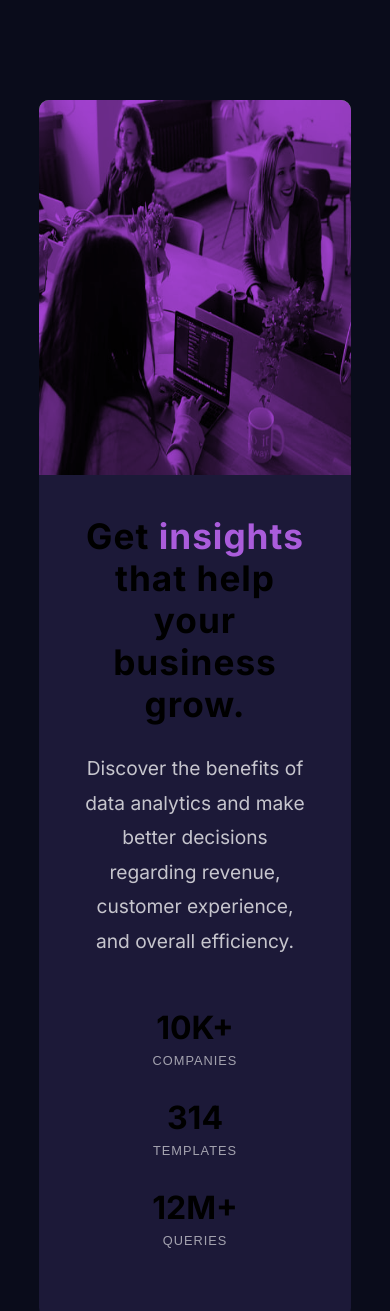
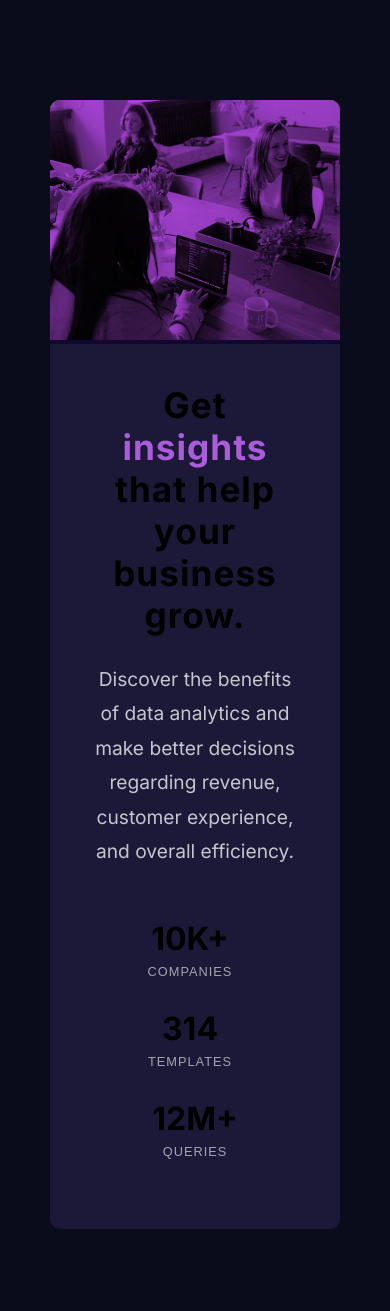
Before and after one commit to Hamza-Noah/Stats-preview-card-component, a plain HTML site: page index.html in a window 390 px wide. Shown: the top 1311 px of the page. Drawn offline with Linux system fonts and the light colour scheme.

Commit message:
added edition to style.css

```diff
--- a/style.css
+++ b/style.css
@@ -18,8 +18,8 @@ body {
   border-radius: 10px;
   background-color: #1c1938;
   display: flex;
-  width: 1100px;
-  /* height: 446px; */
+  max-width: 1100px;
+  margin-inline: 50px;
 }
 
 .info {
@@ -27,7 +27,7 @@ body {
   width: 50%;
 }
 
-.info h1 {
+h1 {
   font-size: 2.2rem;
   letter-spacing: 1px;
 }
@@ -52,6 +52,10 @@ ul {
   text-transform: uppercase;
 }
 
+ul li:not(:last-child) {
+  padding-right: 10px;
+}
+
 ul span {
   display: block;
   font-size: 1.3rem;
@@ -59,7 +63,7 @@ ul span {
   padding-bottom: 12px;
 }
 
-.info ul p {
+ul p {
   font-family: "Lexend Deca", sans-serif;
   color: hsla(0, 0%, 100%, 0.6);
   letter-spacing: 1px;
@@ -70,7 +74,6 @@ ul span {
   position: relative;
   width: 50%;
 }
-
 .img::after {
   content: "";
   position: absolute;
@@ -87,9 +90,11 @@ ul span {
   border-radius: 0 10px 10px 0;
   height: 100%;
   width: 100%;
+  object-fit: cover;
+  object-position: left;
 }
 
-@media (max-width: 991px) {
+@media (max-width: 767px) {
   .parent {
     margin-block: 100px;
     width: 80%;
@@ -101,16 +106,16 @@ ul span {
     padding: 40px;
   }
 
-  .info h1,
-  .info ul,
+  h1,
+  ul,
   .info > p {
     text-align: center;
     width: 100%;
   }
 
   .info > p {
-  font-size: 1.2rem;
-  padding-right: 0;
+    font-size: 1.2rem;
+    padding-right: 0;
   }
 
   ul {
@@ -123,6 +128,7 @@ ul span {
   ul li {
     margin-bottom: 30px;
   }
+
   ul span {
     padding-bottom: 6px;
     font-size: 2rem;
@@ -130,7 +136,6 @@ ul span {
 
   .img {
     width: 100%;
-    height: 375px;
   }
 
   .img::after {
```
